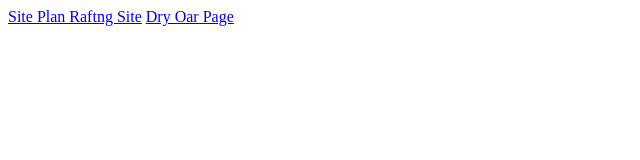
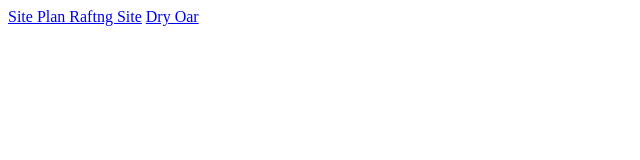
Before and after one commit to jamiso25/WDD130, a plain HTML site: page index.html in a window 1280 px wide. Shown: the full height of the page, 0-640 px from the left. Drawn offline with Linux system fonts and the light colour scheme.

Commit message:
new links 3

```diff
--- a/index.html
+++ b/index.html
@@ -8,6 +8,6 @@
 </head>
 <body>
     <a href="./wwr/sitePlanRafting.html">Site Plan Raftng Site</a>
-    <a href="./wwr/styles/index.html">Dry Oar Page</a>
+    <a href="./wwr/styles/index.html">Dry Oar</a>
 </body>
 </html>
```
